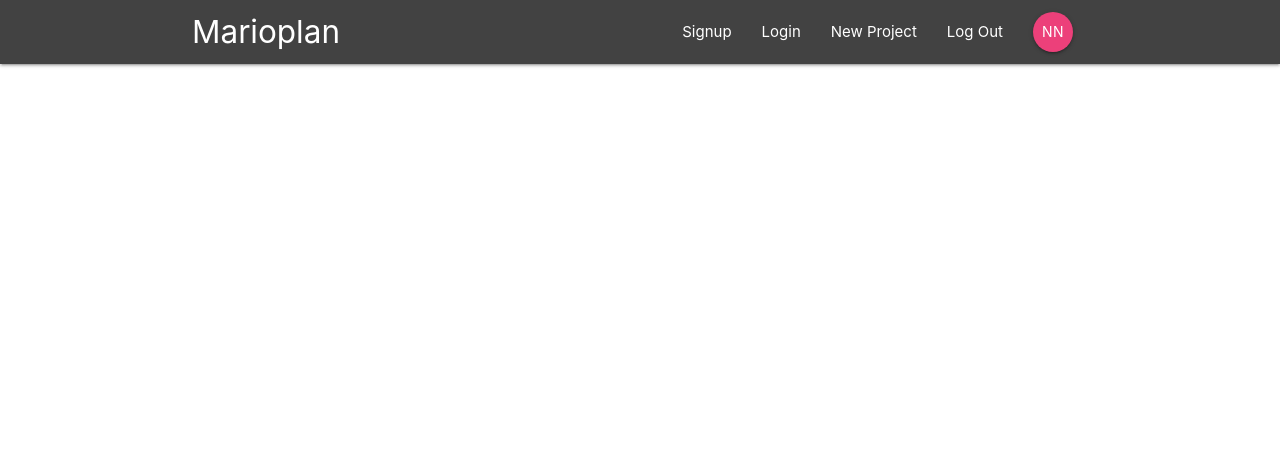
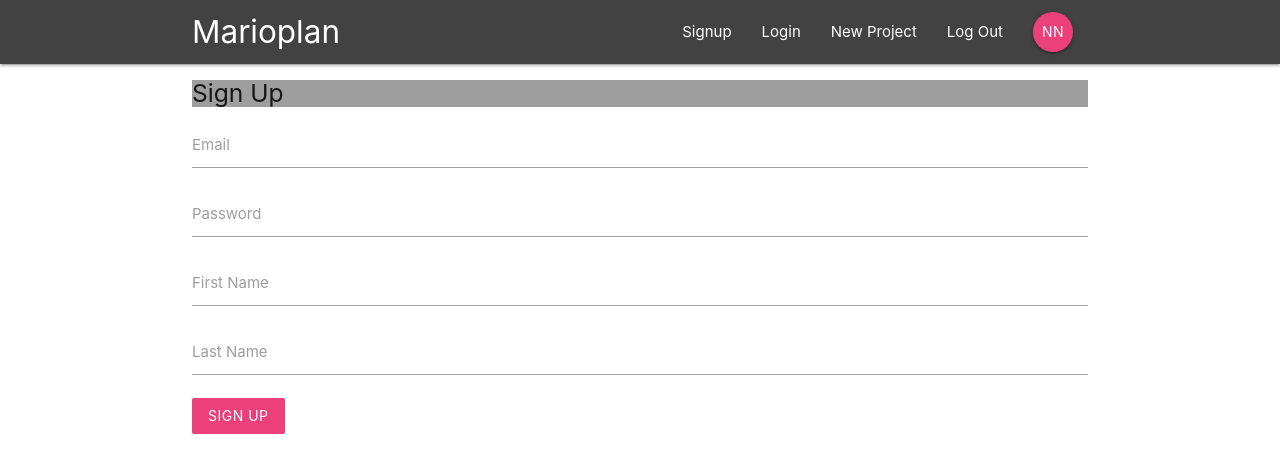
Before and after one commit to Brainketunze/React_Redux_fierbase-App, a React (Create React App) app: page /signup in a window 1280 px wide. Shown: the top 472 px of the page. Built offline with nearby package versions, Linux system fonts and the light colour scheme.

Commit message:
lession-8

```diff
--- a/public/index.html
+++ b/public/index.html
@@ -24,6 +24,7 @@
       work correctly both with client-side routing and a non-root public URL.
       Learn how to configure a non-root public URL by running `npm run build`.
     -->
+     <!-- Compiled and minified CSS -->
     <link rel="stylesheet" href="https://cdnjs.cloudflare.com/ajax/libs/materialize/1.0.0/css/materialize.min.css">
 
     <title>React App</title>
@@ -41,5 +42,7 @@
       To begin the development, run `npm start` or `yarn start`.
       To create a production bundle, use `npm run build` or `yarn build`.
     -->
+    <!-- Compiled and minified JavaScript -->
+    <script src="https://cdnjs.cloudflare.com/ajax/libs/materialize/1.0.0/js/materialize.min.js"></script>
   </body>
 </html>
--- a/src/App.js
+++ b/src/App.js
@@ -1,8 +1,10 @@
 import React, { Component } from 'react';
 import { BrowserRouter, Switch, Route } from 'react-router-dom';
-import Navbar from './components/layout/Navbar'
-import Dashboard from './components/dashboard/Dashboard'
-import ProjectDetails from './components/projects/ProjectDetails'
+import Navbar from './components/layout/Navbar';
+import Dashboard from './components/dashboard/Dashboard';
+import ProjectDetails from './components/projects/ProjectDetails';
+import SignIn from './components/auth/SignIn';
+import SignUp from './components/auth/SignUp';
 
 class App extends Component {
   render() {
@@ -13,6 +15,8 @@
         <Switch>
           <Route exact path='/' component={Dashboard} />
           <Route path='/project/:id' component={ProjectDetails} />
+          <Route path='/signin' component={SignIn} />
+          <Route path='/signup' component={SignUp} />
         </Switch>
       </div>
     </BrowserRouter>
--- a/src/components/auth/SignIn.js
+++ b/src/components/auth/SignIn.js
@@ -0,0 +1,38 @@
+import React, { Component } from 'react'
+class SignIn extends Component {
+    state = {
+        email: '',
+        password: ''
+    }
+    handleChange = (e) => {
+        this.setState({
+            [e.target.id]: e.target.value
+        })
+    }
+    handleSubmit = (e) => {
+        e.preventDefault();
+        console.log(this.state);
+    }
+    render() {
+        return (
+            <div className="container">
+              <form onSubmit={this.handleSubmit} className="white">
+                 <h5 className="grey text-darken-3">Sign In</h5>
+                 <div className="input-field">
+                     <label htmlFor="email">Email</label>
+                     <input type="email" id="email" onChange={this.handleChange} />
+                 </div>
+                 <div className="input-field">
+                     <label htmlFor="password">Password</label>
+                     <input type="password" id="password" onChange={this.handleChange} />
+                 </div>
+                 <div className="input-field">
+                     <button className="btn pink lighten-1 z-depth-0">Login</button>
+                 </div>
+              </form>
+            </div>
+        )
+    }
+}
+
+export default SignIn
--- a/src/components/auth/SignUp.js
+++ b/src/components/auth/SignUp.js
@@ -0,0 +1,48 @@
+import React, { Component } from 'react'
+class SignUp extends Component {
+    state = {
+        email: '',
+        password: '',
+        firstName: '',
+        lastName: ''
+    }
+    handleChange = (e) => {
+        this.setState({
+            [e.target.id]: e.target.value
+        })
+    }
+    handleSubmit = (e) => {
+        e.preventDefault();
+        console.log(this.state);
+    }
+    render() {
+        return (
+            <div className="container">
+              <form onSubmit={this.handleSubmit} className="white">
+                 <h5 className="grey text-darken-3">Sign Up</h5>
+                 <div className="input-field">
+                     <label htmlFor="email">Email</label>
+                     <input type="email" id="email" onChange={this.handleChange} />
+                 </div>
+                 <div className="input-field">
+                     <label htmlFor="password">Password</label>
+                     <input type="password" id="password" onChange={this.handleChange} />
+                 </div>
+                 <div className="input-field">
+                     <label htmlFor="firstName">First Name</label>
+                     <input type="text" id="firstName" onChange={this.handleChange} />
+                 </div>
+                 <div className="input-field">
+                     <label htmlFor="lastName">Last Name</label>
+                     <input type="text" id="lastName" onChange={this.handleChange} />
+                 </div>
+                 <div className="input-field">
+                     <button className="btn pink lighten-1 z-depth-0">Sign Up</button>
+                 </div>
+              </form>
+            </div>
+        )
+    }
+}
+
+export default SignUp
```
